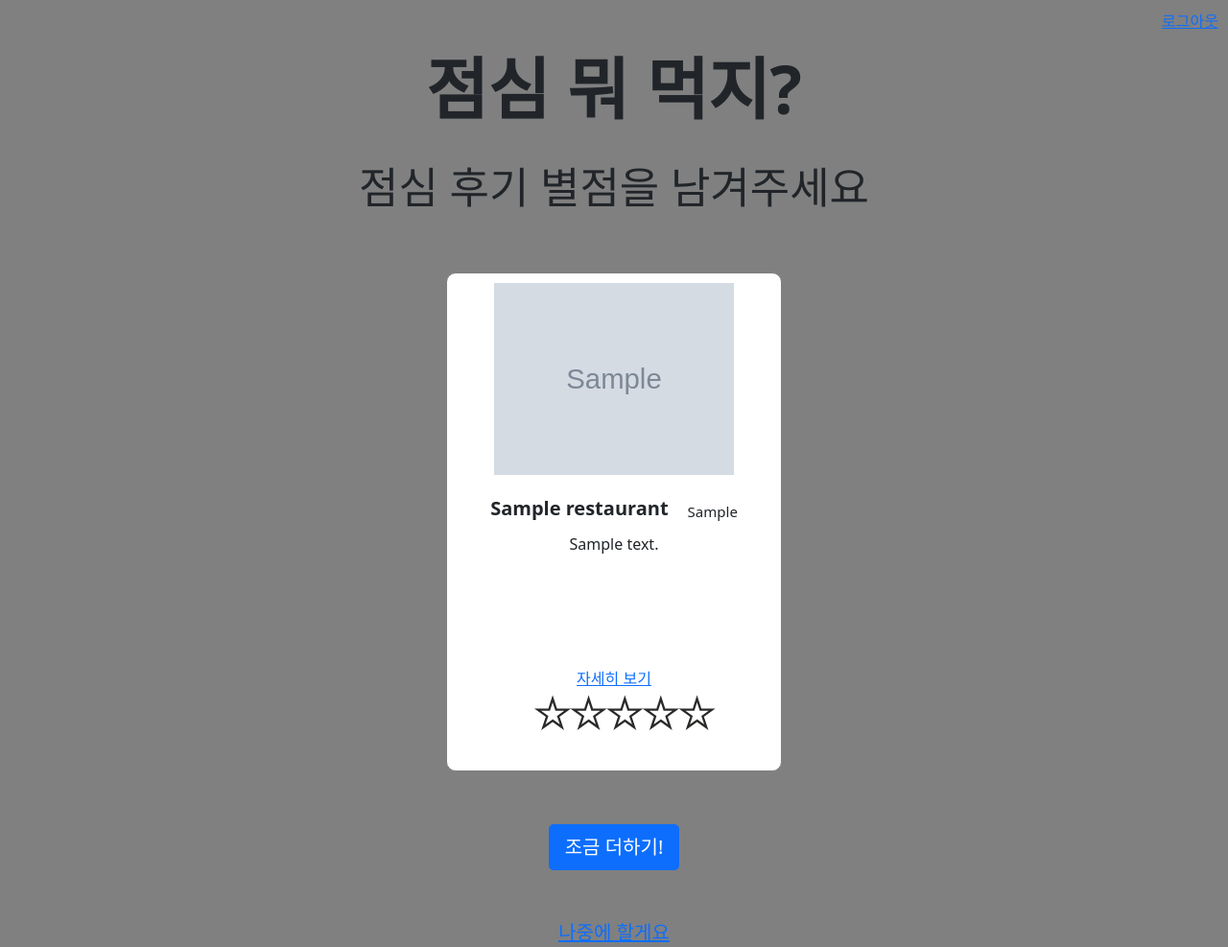
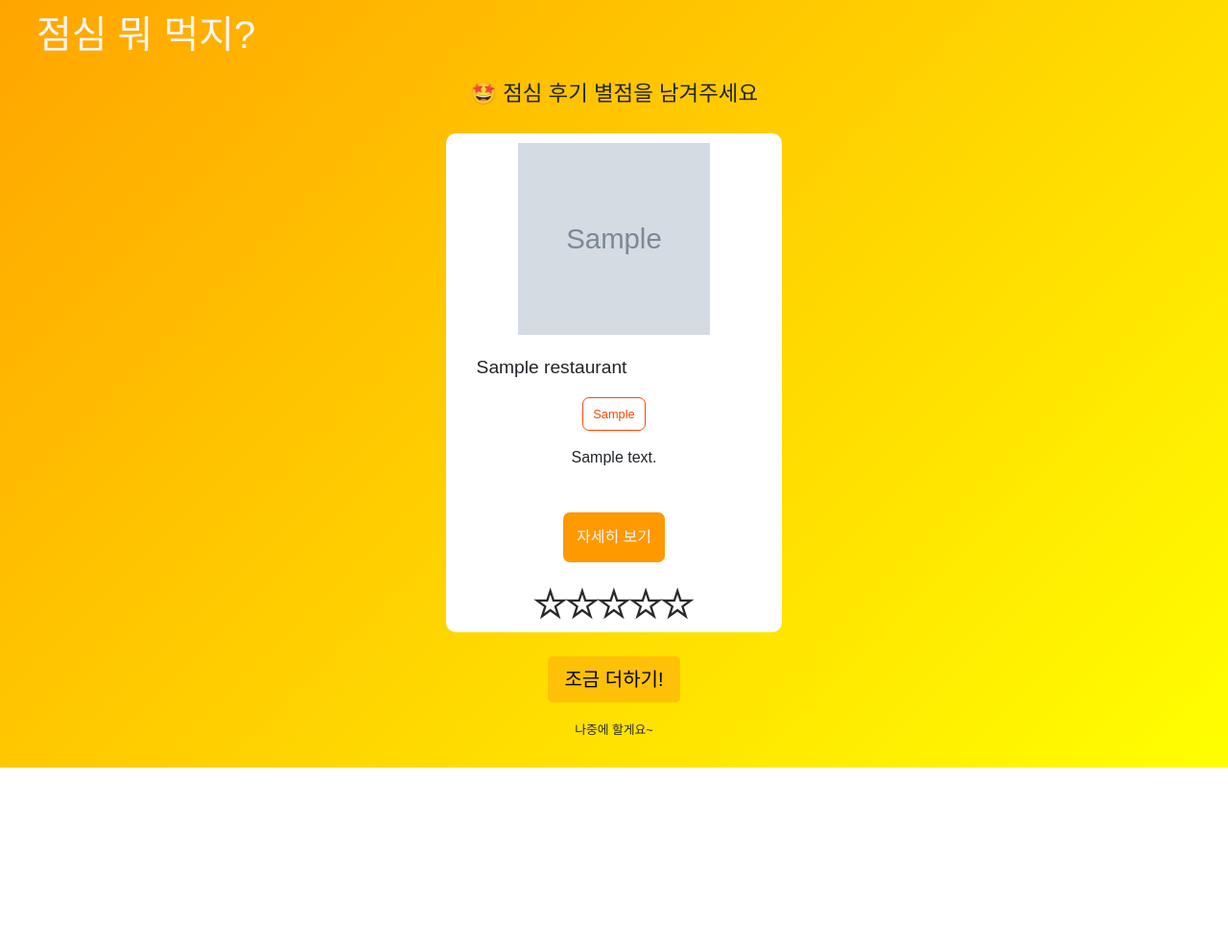
Before and after one commit to SeonminKim1/PJ-TODAY_LUNCH, a Django app: template templates/main/scoring.html in a window 1280 px wide. Shown: the whole page at 96% size. After the commit the page ends 800 px from the top, so only its background shows below. Run offline with Django 4.2, Linux system fonts and the light colour scheme; tables that the repository leaves empty hold one stand-in row (values such as "Sample post"); the template is opened without the code that fills it: values that come from a table or form of the project are taken from there, most other values are stand-ins (such as "Sample title", 1, 10 or a date in 2020); grey boxes marked "Sample" are stand-in pictures.

Commit message:
Update css scoring

```diff
--- a/static/css/scoring.css
+++ b/static/css/scoring.css
@@ -1,70 +1,103 @@
-.title_wrapper{
-  text-align:center;
+* {
+    font-family: 'IBM Plex Sans KR', sans-serif;
 }
 
-.title_center{
-  font-size:70px;
-  font-weight: bold;
+body {
+    background: linear-gradient(135deg, orange, yellow) no-repeat center center fixed;
+    -webkit-background-size: cover;
+    -moz-background-size: cover;
+    -o-background-size: cover;
 }
 
-.description{
-  font-size:45px;
+.title_wrapper {
+    text-align: center;
+}
+
+.title_center {
+    font-size: 1.4rem;
+    font-weight: 400;
+}
+
+.description {
+    font-size: 45px;
 }
 
 .card_contents {
     display: flex;
     flex-direction: row;
     align-items: center;
-    justify-content:center;
-    margin:50px 150px;
+    justify-content: center;
+    margin: 20px 150px;
 }
 
-.card_box{
-    width:350px;
-    height:520px;
-    text-align:center;
-    margin:5px;
-    background-color:white;
-    border: 1px solid gray;
+.card_box {
+    width: 350px;
+    height: 520px;
+    text-align: center;
+    margin: 5px;
+    background-color: white;
     border-radius: 10px;
-}
-.card_items{
-  height:180px;
+
 }
 
-.card_img_item{
-    width:250px;
-    height:200px;
-    margin:10px 10px;
+.card_items {
+    height: 165px;
 }
 
-.card_title_item{
-  display: flex;
-  flex-direction: row;
-  align-items:flex-end;
+.card_img_item {
+    width: 200px;
+    height: 200px;
+    margin: 10px 10px;
+}
+
+.card_title_item {
     justify-content: center;
     margin: 10px 10px;
 }
 
-.card_content_item{
-  margin:10px 10px;
+.card_content_item {
 }
 
-.card_item_left{
-  font-size:20px;
-  margin-right:10px;
-  font-weight: bold;
+.card_item_left {
+    width: 200px;
+    font-size: 1.2rem;
+    font-weight: 500;
+    margin-bottom: 5%;
+    white-space: nowrap;
+    overflow: hidden;
+    text-overflow: ellipsis;
 }
 
-.card_item_right{
-  margin-left:10px;
+.card_item_right {
+    display: inline-block;
+    padding: 2% 3% 2% 3%;
     min-width: 30px;
-  text-align:center;
-  font-size:15px;
+    text-align: center;
+    color: orangered;
+    font-size: .8rem;
+    font-weight: 500;
+    margin-bottom: 5%;
+    border-radius: 7px;
+    border: 1px solid orangered;
 }
 
-.card_link_item{
-  height:20px;
+.card_link_item {
+    display: inline-block;
+    padding: 4%;
+    border-radius: 7px;
+    margin-bottom: 4%;
+    background-color: #ff9900;
+}
+
+.item_more {
+    text-decoration: none;
+    color: ghostwhite;
+    font-weight: 400;
+}
+
+.item_more:hover {
+    font-weight: 600;
+    color: ghostwhite;
 }
 
 /* star-rating */
@@ -77,7 +110,7 @@
     padding: 0 0.2em;
     text-align: center;
     width: 5em;
-    margin:10px 0px;
+    margin: 10px 0px;
 }
 
 .card_star_item input {
@@ -101,20 +134,44 @@
 }
 
 /* button wrapper */
-  .button_wrapper{
-    display:flex;
+.button_wrapper {
+    display: flex;
     justify-content: center;
+    align-items: center;
+    text-align: right;
+    margin: 0 100px 10px 100px;
+}
 
-    align-items: center;
-    text-align:right;
-    margin: 0px 150px 50px 150px;
-    font-size:30px;
+.btn-more:hover {
+    font-weight: 600;
 }
 
 /* button wrapper */
-  .a_wrapper{
-    display:flex;
+.a_wrapper {
+    display: flex;
     justify-content: center;
-    margin: 0px 150px;
-    font-size:20px;
+    text-align: center;
 }
+
+.btn-later-box {
+    display: inline-block;
+    padding: 6px 8px;
+
+
+}
+
+.btn-later-box > a:hover {
+    padding: 6px 8px;
+    font-weight: 600;
+    color: #2b2a29;
+    border-radius: 7px;
+    background-color: rgba(255, 255, 255, 0.6);
+}
+
+.btn-later-box > a {
+    text-decoration: none;
+    font-size: .8rem;
+    font-weight: 500;
+    color: #2b2a29;
+
+}
--- a/templates/main/scoring.html
+++ b/templates/main/scoring.html
@@ -7,6 +7,7 @@
     <meta name="csrf_token" content="{{ csrf_token }}">
 
     {% load static %}
+    <link rel="stylesheet" href="{% static 'css/nav.css' %}" type="text/css">
     <link rel="stylesheet" href="{% static 'css/scoring.css' %}" type="text/css">
 
     <!-- Bootstrap CSS -->
@@ -58,16 +59,14 @@
         }
     </script>
 </head>
-<body style="background-color:gray;">
+<body>
+{% include 'nav/nav.html' %}
 {% include 'users/message.html' %}
-<div class="header_container" style='text-align:right; color:white; height:20px; margin:10px;'>
-    <a href="{% url 'logout' %}">로그아웃</a>
-</div>
 
 <div class="main_container">
     <div class="title_wrapper">
-        <p class="title_center"> 점심 뭐 먹지?</p>
-        <p class="description"> 점심 후기 별점을 남겨주세요 </p>
+        <p class="title_center"> &#x1F929; 점심 후기 별점을 남겨주세요 </p>
+        {#        <p class="description"> 점심 후기 별점을 남겨주세요 </p>#}
     </div>
     <div class="main_wrapper">
         <div class="card_contents">
@@ -79,13 +78,11 @@
                         <div class="card_title_item">
                             <div class="card_item_left">{{ res.restaurant_name }}</div>
                             <div class="card_item_right">{{ res.restaurant_category }}</div>
-                        </div>
-                        <div class="card_content_item">
-                            {{ res.restaurant_address }}
+                            <div class="card_content_item">{{ res.restaurant_address }}</div>
                         </div>
                     </div>
                     <div class="card_link_item"><a href="https://map.naver.com/v5/search/{{ res.restaurant_name }}"
-                                                   target="_blank">자세히 보기</a></div>
+                                                   target="_blank" class="item_more">자세히 보기</a></div>
                     <div class="card_star_item space-x-4 mx-auto">
                         <input type="radio" id="5-stars_{{ res.id }}" name="rating_{{ res.id }}" value="5"
                                v-model="ratings" onclick='getRating({{ res.id }})'/>
@@ -109,10 +106,12 @@
 
     </div>
     <div class="button_wrapper">
-        <button class="btn btn-primary btn-lg" onclick="scoring_completed()">조금 더하기!</button>
+        <button class="btn btn-warning btn-lg btn-more" onclick="scoring_completed()">조금 더하기!</button>
     </div>
     <div class="a_wrapper">
-        <a href={% url 'main' %}>나중에 할게요</a>
+        <div class="btn-later-box">
+            <a href={% url 'main' %}>나중에 할게요~</a>
+        </div>
     </div>
 </div> <!-- main_container -->
 </body>
```
Lines whose indentation alone changed are shown as unchanged.
